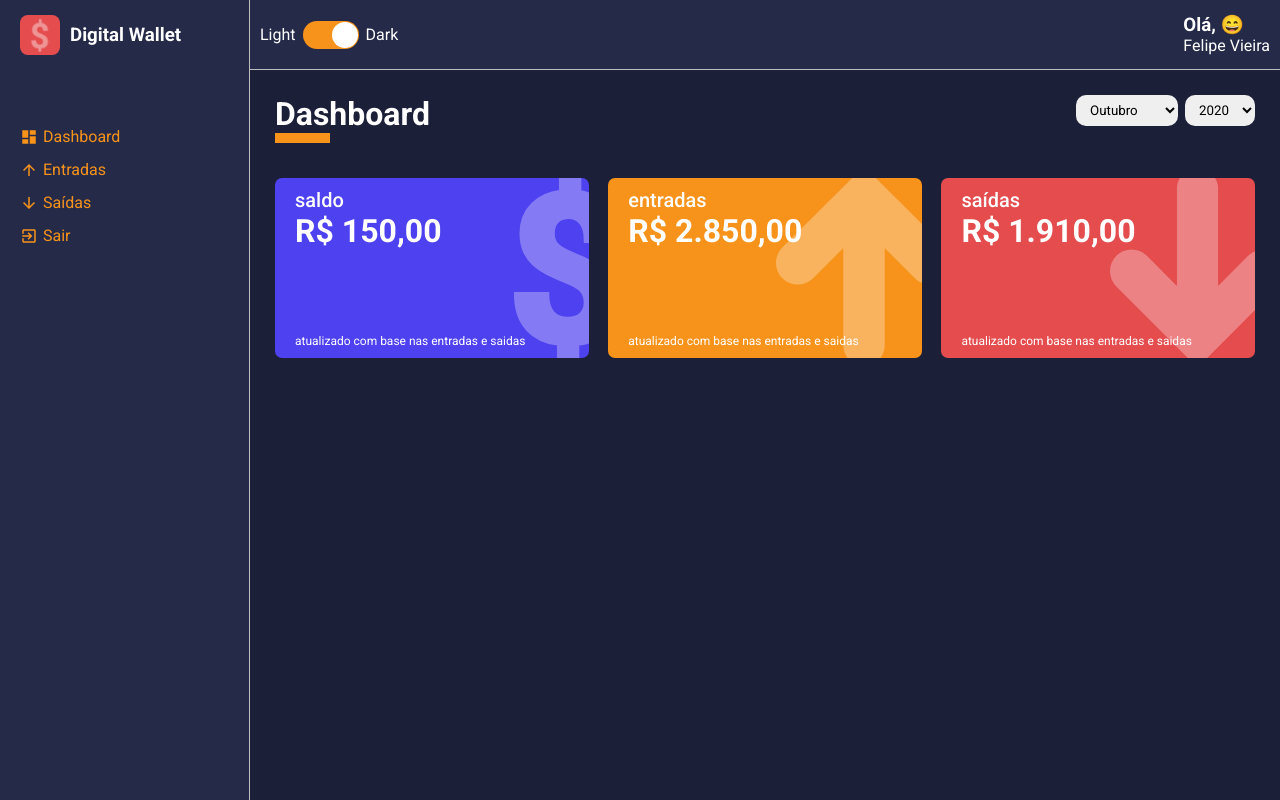
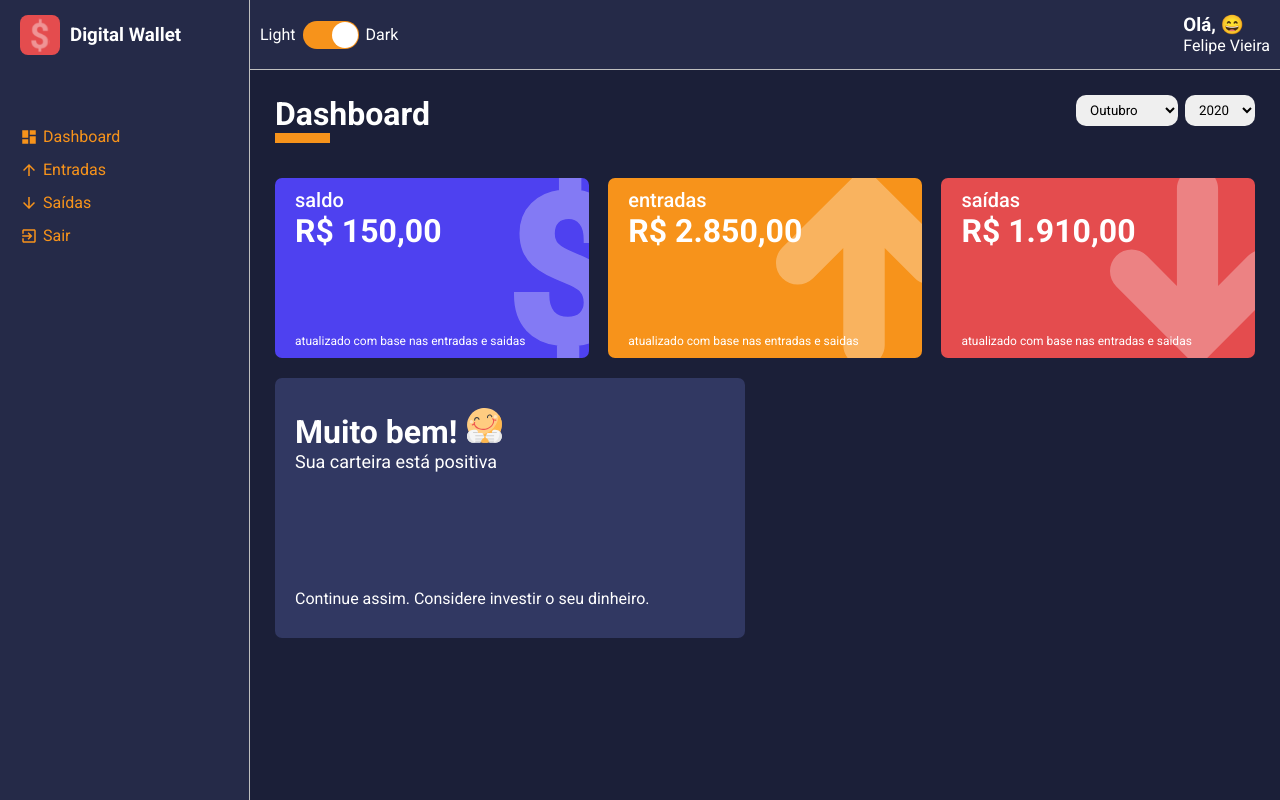
Before and after one commit to 2lipe/Digital-Wallet, a React (Create React App) app: page /dashboard in a window 1280 px wide. Built offline with nearby package versions, Linux system fonts and the light colour scheme.

Commit message:
create MessageBox card

```diff
--- /dev/null
+++ b/src/components/MessageBox/index.tsx
@@ -0,0 +1,36 @@
+import React from 'react';
+
+import * as S from './styled';
+
+type MessageBoxProps = {
+  title: string;
+  description: string;
+  footerText: string;
+  icon: string;
+  imageDescription?: string;
+};
+
+const MessageBox = ({
+  title,
+  description,
+  footerText,
+  icon,
+  imageDescription,
+}: MessageBoxProps) => {
+  return (
+    <S.Container>
+      <header>
+        <h1>
+          {title}
+          <img src={icon} alt={imageDescription} />
+        </h1>
+        <p>{description}</p>
+      </header>
+      <footer>
+        <span>{footerText}</span>
+      </footer>
+    </S.Container>
+  );
+};
+
+export default MessageBox;
--- /dev/null
+++ b/src/components/MessageBox/styled.ts
@@ -0,0 +1,23 @@
+import styled from 'styled-components';
+
+export const Container = styled.div`
+  width: 48%;
+  height: 260px;
+  background: ${({ theme }) => theme.colors.tertiary};
+  color: ${({ theme }) => theme.colors.white};
+  border-radius: 7px;
+  margin: 10px 0;
+  padding: 30px 20px;
+  display: flex;
+  flex-direction: column;
+  justify-content: space-between;
+
+  > header img {
+    width: 35px;
+    margin-left: 10px;
+  }
+
+  > header p {
+    font-size: 18px;
+  }
+`;
--- a/src/pages/Dashboard/index.tsx
+++ b/src/pages/Dashboard/index.tsx
@@ -3,7 +3,9 @@
 import ContentHeader from '../../components/ContentHeader';
 import SelectInput from '../../components/SelectInput';
 import WalletBox from '../../components/WalletBox';
+import MessageBox from '../../components/MessageBox';
 
+import happyImg from '../../assets/happy.svg';
 import gains from '../../repositories/gains';
 import expenses from '../../repositories/expenses';
 
@@ -87,6 +89,13 @@
           icon="arrowDown"
           color="#E44C4E"
         />
+
+        <MessageBox
+          title="Muito bem!"
+          description="Sua carteira está positiva"
+          footerText="Continue assim. Considere investir o seu dinheiro."
+          icon={happyImg}
+        />
       </S.Content>
     </S.Container>
   );
--- a/src/pages/Dashboard/styled.ts
+++ b/src/pages/Dashboard/styled.ts
@@ -5,4 +5,5 @@
 export const Content = styled.main`
   display: flex;
   justify-content: space-between;
+  flex-wrap: wrap;
 `;
```
